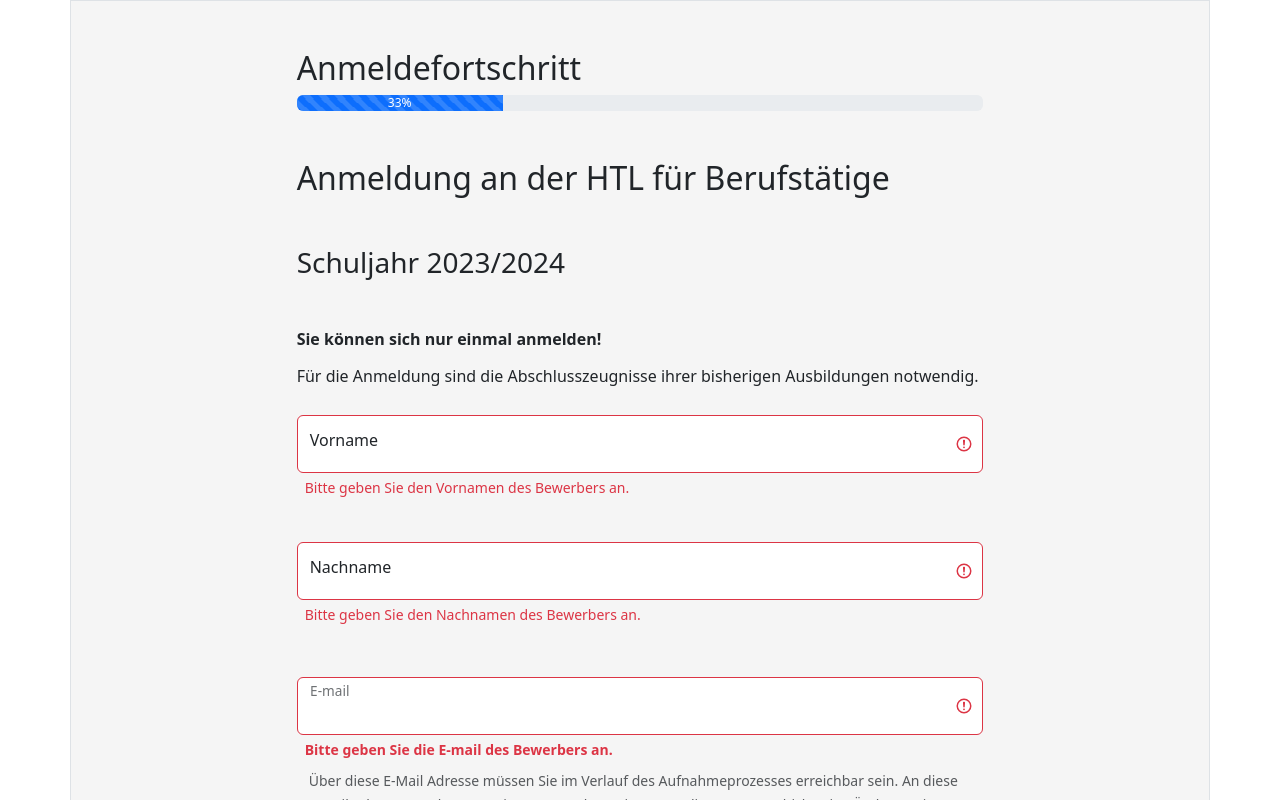
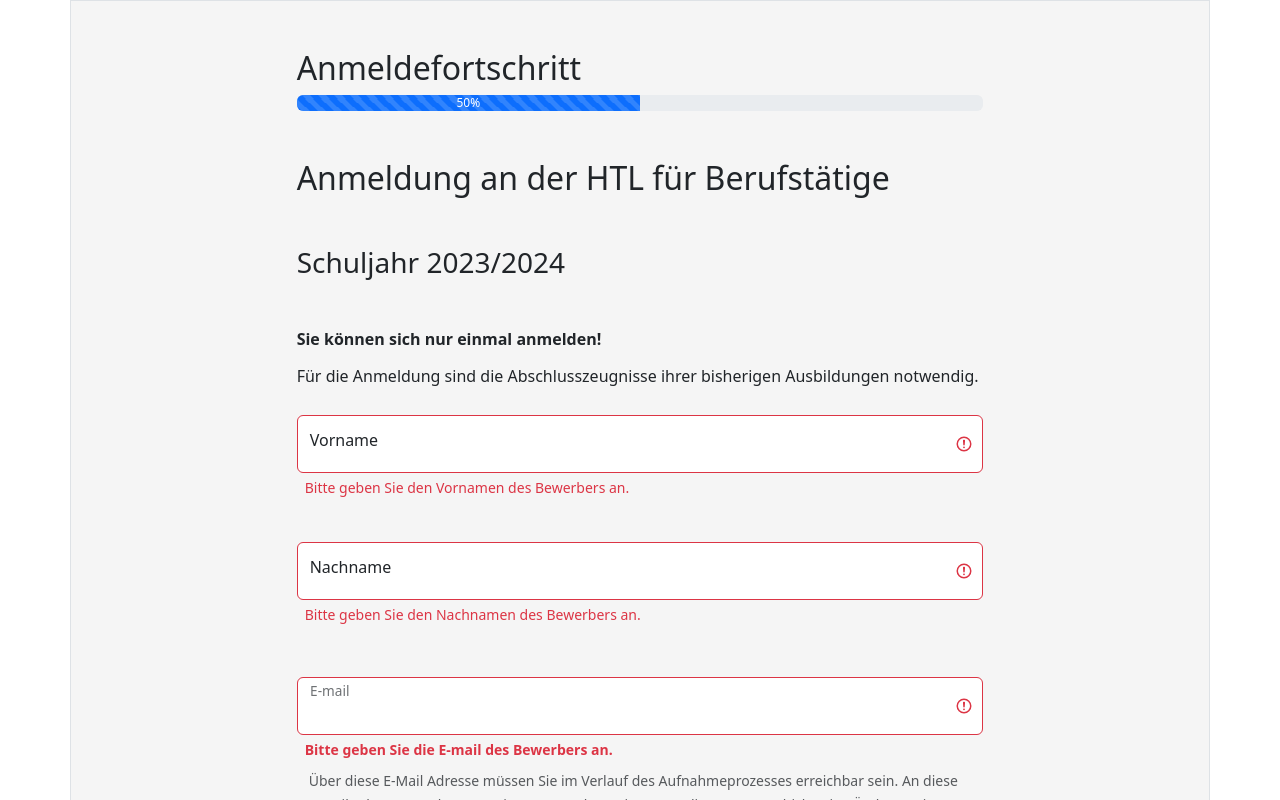
Before and after one commit to DataPhaseDan/HTL_SVS, a React (Vite) app: page / in a window 1280 px wide. Shown: the top 800 px of the page. Built offline with nearby package versions, Linux system fonts and the light colour scheme.

Commit message:
appendix

```diff
--- a/src/App.tsx
+++ b/src/App.tsx
@@ -129,7 +129,7 @@ function App() {
       <Row className="justify-content-center">
         <Col xs={8} >
           <h2>Anmeldefortschritt</h2>
-          <ProgressBar animated now={30} label={`33%`} />
+          <ProgressBar animated now={50} label={`50%`} />
 
           <h2 className="mt-5 mb-5">Anmeldung an der HTL für Berufstätige</h2>
           <h3 className="mb-5">Schuljahr {currentDate}</h3>
```
